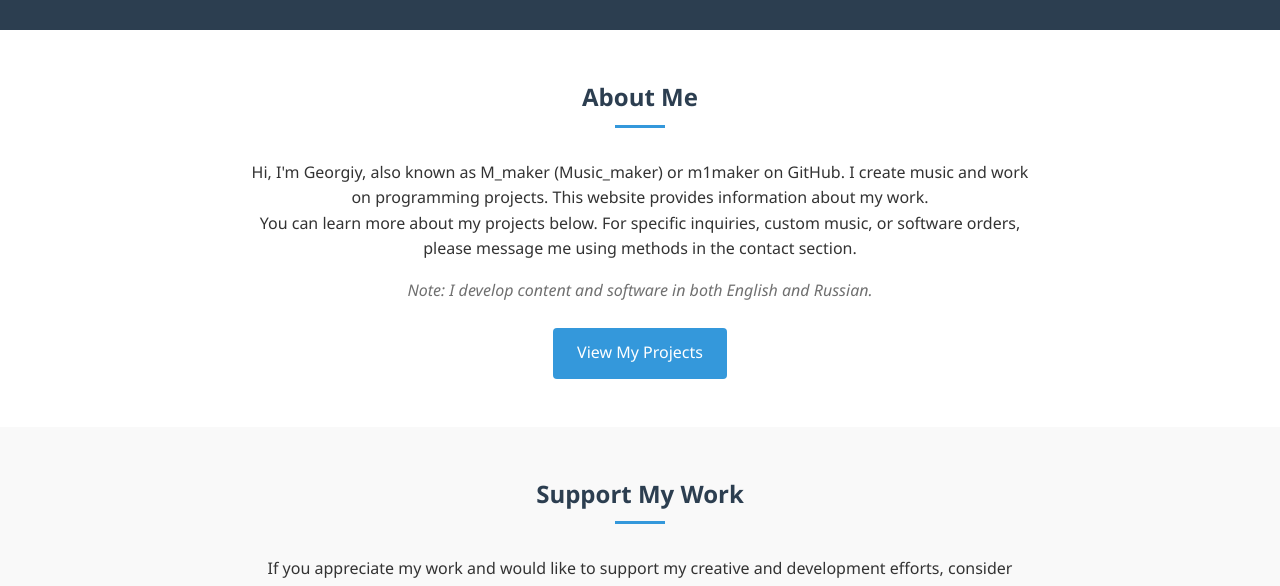
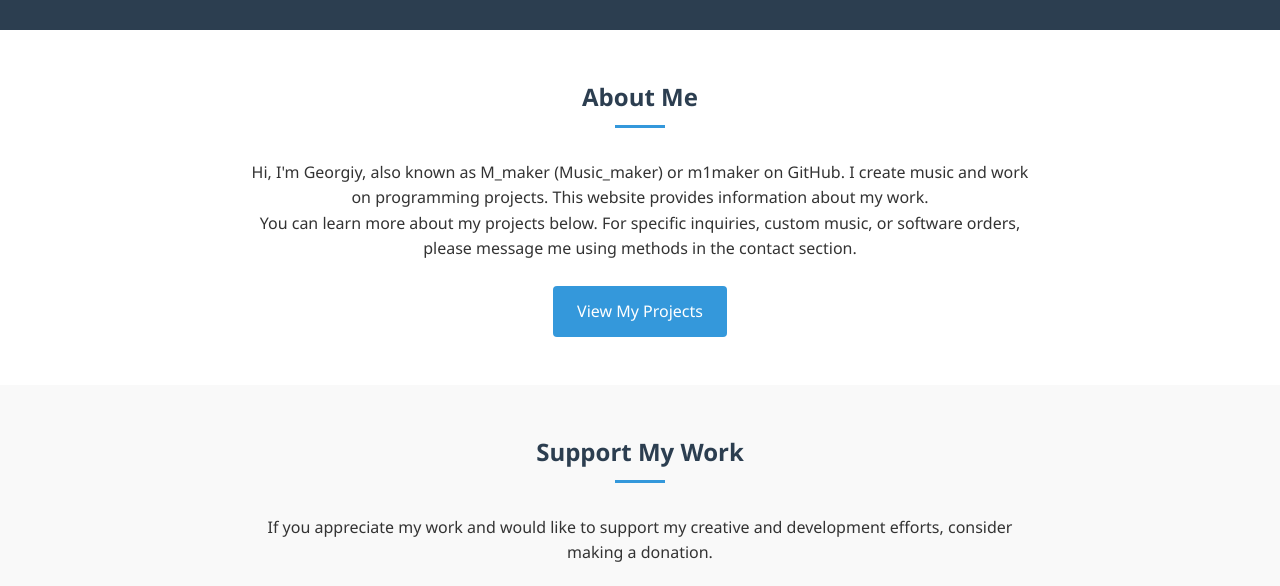
Before and after one commit to m1maker/m1maker.github.io, a plain HTML site: page index.html in a window 1280 px wide. Shown: the part 162-748 px from the top of the page. Drawn offline with Linux system fonts and the light colour scheme.

Commit message:
Index: Remove unneeded language note.

```diff
--- a/index.html
+++ b/index.html
@@ -219,7 +219,6 @@
             <div class="about-content">
                 <p data-i18n="about_text1"></p>
                 <p data-i18n="about_text2"></p>
-                <p class="language-note" data-i18n="about_note"></p>
                 <a href="./projects.html" class="cta-button" data-i18n="projects_button"></a>
             </div>
         </div>
--- a/translations-index.json
+++ b/translations-index.json
@@ -6,7 +6,6 @@
     "about_title": "About Me",
     "about_text1": "Hi, I'm Georgiy, also known as M_maker (Music_maker) or m1maker on GitHub. I create music and work on programming projects. This website provides information about my work.",
     "about_text2": "You can learn more about my projects below. For specific inquiries, custom music, or software orders, please message me using methods in the contact section.",
-    "about_note": "Note: I develop content and software in both English and Russian.",
     "projects_button": "View My Projects",
     "donate_title": "Support My Work",
     "donate_text": "If you appreciate my work and would like to support my creative and development efforts, consider making a donation.",
@@ -22,7 +21,6 @@
     "about_title": "Обо мне",
     "about_text1": "Привет, я Георгий, также M_maker (Music_maker) или m1maker на GitHub. Я создаю музыку и разрабатываю программное обеспечение.",
     "about_text2": "Вы можете узнать больше о моих проектах ниже. Для конкретных запросов или предложений, заказа кастомной музыки или программного обеспечения, пожалуйста, свяжитесь со мной используя методы из секции контакты.",
-    "about_note": "Примечание: Я разрабатываю контент и программное обеспечение на английском и русском языках.",
     "projects_button": "Мои проекты",
     "donate_title": "Поддержать мою работу",
     "donate_text": "Если вам нравится моя работа и вы хотите поддержать мои усилия, рассмотрите возможность сделать пожертвование.",
```
